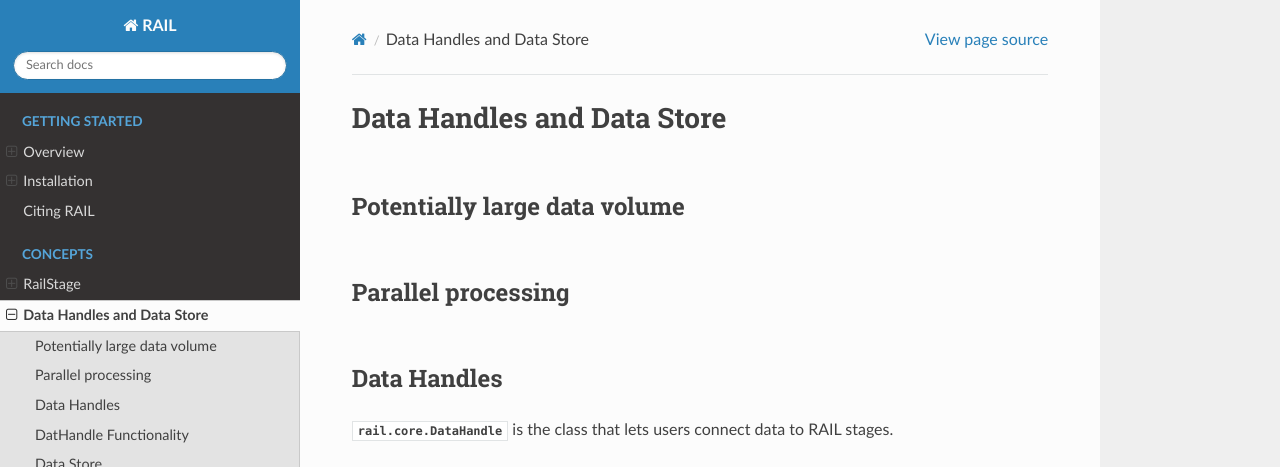
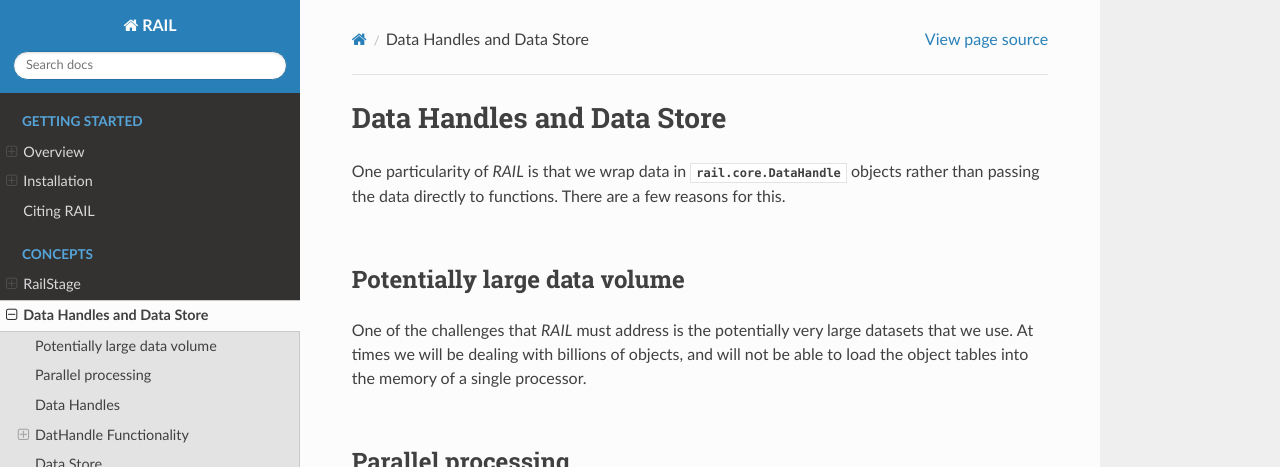
Before and after one commit to LSSTDESC/rail, a Sphinx documentation site: the page built from docs/source/data_handles.rst, in a window 1280 px wide and 1400 px high. Shown: the top 467 px of the window. Built offline with Sphinx 7.4.7 and the Read the Docs theme 3.1.0, drawn with Linux system fonts in a browser that asks for light colours; pages that are not in the unit, such as notebooks, are missing from menus; the version number could not be read and is left out; some of the changed text lies outside the part shown; grey boxes are pictures that could not be loaded.

Commit message:
adding some content to docs

```diff
--- a/docs/source/data_handles.rst
+++ b/docs/source/data_handles.rst
@@ -1,21 +1,34 @@
 ***************************
 Data Handles and Data Store
 ***************************
+
+One particularity of `RAIL` is that we wrap data in
+:py:class:`rail.core.DataHandle` objects rather than
+passing the data directly to functions.  There are a few
+reasons for this.
 
 =============================
 Potentially large data volume
 =============================
 
+One of the challenges that `RAIL` must address is the potentially
+very large datasets that we use.  At times we will be dealing
+with billions of objects, and will not be able to load the
+object tables into the memory of a single processor.
+
 ===================
 Parallel processing
 ===================
+
+
 
 ============
 Data Handles
 ============
 
 :py:class:`rail.core.DataHandle` is the class that lets users connect
-data to RAIL stages.
+data to RAIL.
+
 
 .. autoclass:: rail.core.DataHandle
     :noindex:
@@ -35,6 +52,19 @@
     :noindex:
 
 .. automethod:: rail.core.DataHandle.write
+    :noindex:
+
+
+Operations for parallized access to data
+----------------------------------------
+
+.. automethod:: rail.core.DataHandle.iterator
+    :noindex:
+
+.. automethod:: rail.core.DataHandle.size
+    :noindex:
+
+.. automethod:: rail.core.DataHandle.data_size
     :noindex:
 
 .. automethod:: rail.core.DataHandle.initialize_write
@@ -52,8 +82,9 @@
 .. automethod:: rail.core.DataHandle.size
     :noindex:
 
-.. automethod:: rail.core.DataHandle.data_size
-    :noindex:
+
+Functions for working with DataHandles
+---------------------------------------
 
 .. automethod:: rail.core.DataHandle.set_data
     :noindex:
```
Also changed, not shown: other parts of docs/source/data_handles.rst (+4 -0 lines), docs/source/catalog_tags.rst (+20 -8 lines), docs/source/pipelines.rst (+19 -9 lines), docs/source/stages.rst (+42 -17 lines).
